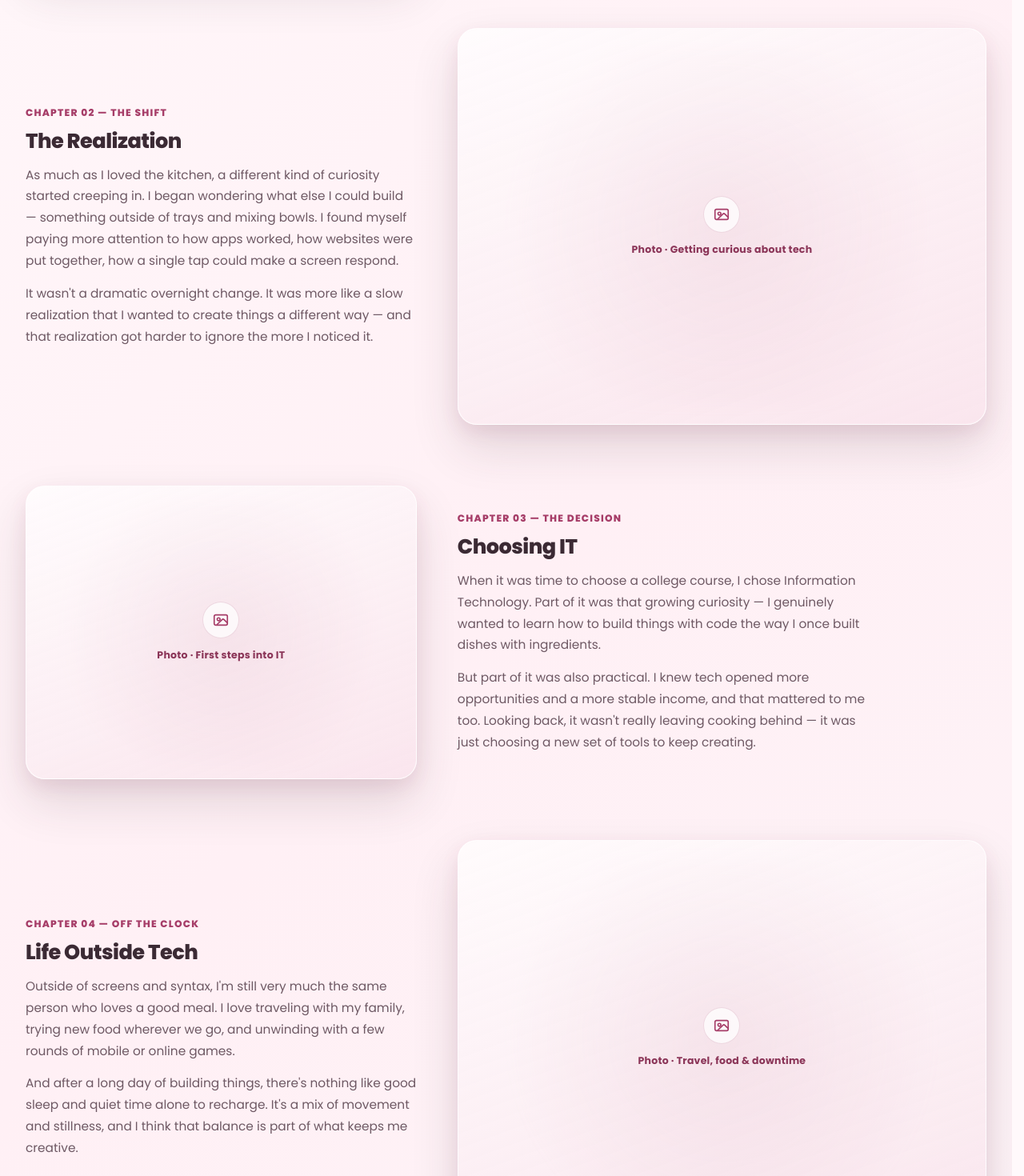
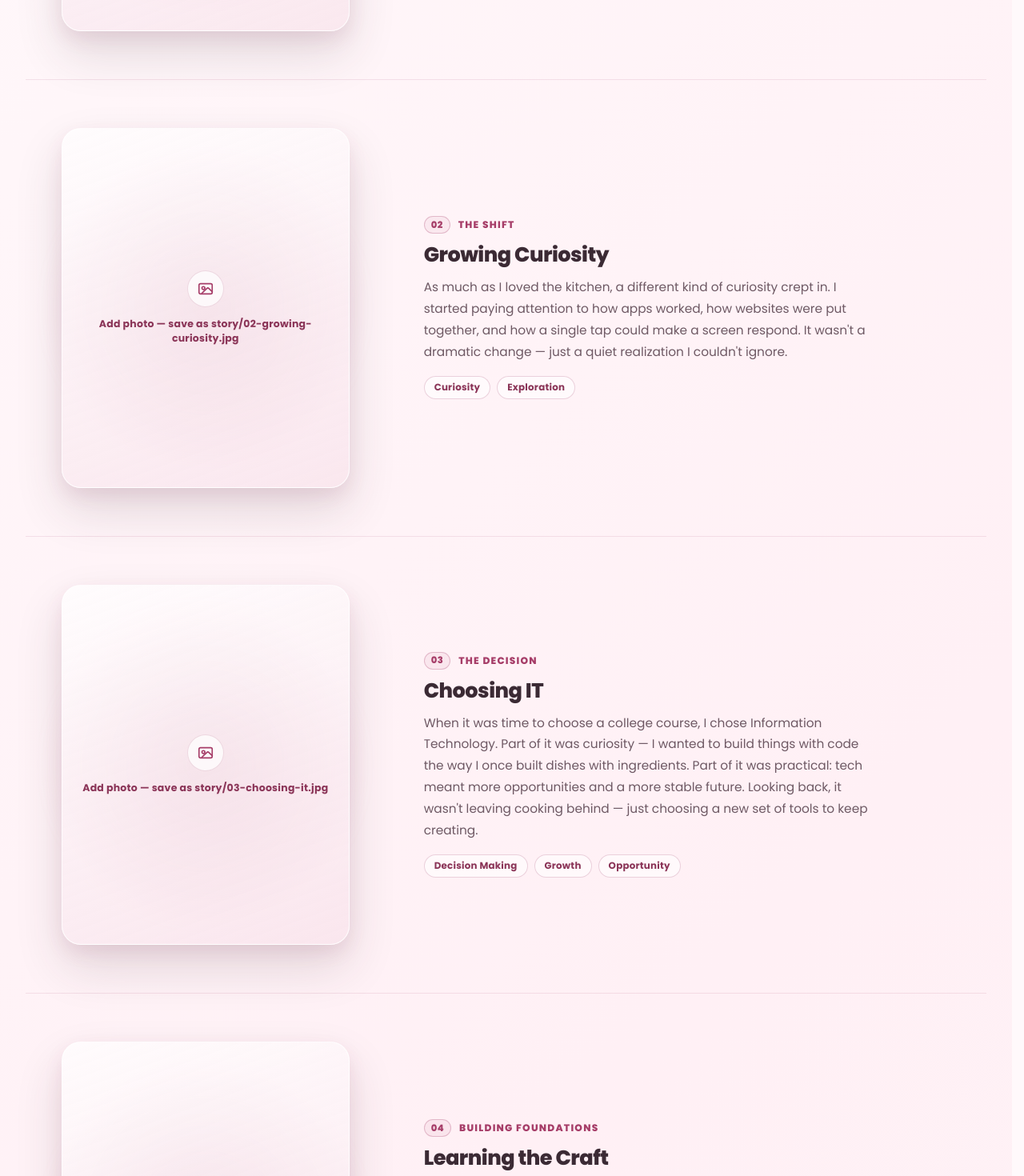
Before and after one commit to FatimaKlye/fatima-sierra-portfolio, a Next.js app: page /about in a window 1280 px wide. Shown: the part 800-2270 px from the top of the page at 80% size. Built offline with nearby package versions, Linux system fonts and the light colour scheme.

Commit message:
Redesign cooking to coding career story timeline

```diff
--- a/app/about/AboutPage.module.css
+++ b/app/about/AboutPage.module.css
@@ -60,23 +60,22 @@
 .storyChapterList {
   display: flex;
   flex-direction: column;
-  gap: clamp(48px, 6vw, 76px);
-  margin-top: 48px;
+  gap: clamp(40px, 5vw, 60px);
+  margin-top: 44px;
 }
 
 .storyChapter {
   display: grid;
-  grid-template-columns: minmax(0, 0.85fr) minmax(0, 1.15fr);
+  grid-template-columns: minmax(0, 0.78fr) minmax(0, 1.22fr);
   align-items: center;
-  gap: clamp(28px, 4vw, 56px);
+  gap: clamp(28px, 4vw, 48px);
+  padding-bottom: clamp(40px, 5vw, 60px);
+  border-bottom: 1px solid rgba(166, 61, 104, 0.12);
 }
 
-.storyChapterReverse .storyImageWrap {
-  order: 2;
-}
-
-.storyChapterReverse .storyTextWrap {
-  order: 1;
+.storyChapter:last-child {
+  padding-bottom: 0;
+  border-bottom: none;
 }
 
 .storyImageWrap {
@@ -101,17 +100,32 @@
   position: relative;
   z-index: 1;
   overflow: hidden;
-  aspect-ratio: 4 / 3;
+  aspect-ratio: 4 / 5;
+  max-width: 360px;
+  margin: 0 auto;
   border: 1px solid rgba(255, 255, 255, 0.8);
   border-radius: 24px;
   background: linear-gradient(160deg, rgba(255, 255, 255, 0.7), rgba(246, 221, 231, 0.55));
   box-shadow:
     0 28px 60px rgba(59, 42, 52, 0.14),
     0 10px 22px rgba(166, 61, 104, 0.1);
+  transition: box-shadow 0.35s ease, transform 0.35s ease;
+}
+
+.storyImageWrap:hover .storyImageFrame {
+  transform: translateY(-4px);
+  box-shadow:
+    0 34px 68px rgba(59, 42, 52, 0.18),
+    0 14px 26px rgba(166, 61, 104, 0.14);
 }
 
 .storyImage {
   object-fit: cover;
+  transition: transform 0.5s ease;
+}
+
+.storyImageWrap:hover .storyImage {
+  transform: scale(1.045);
 }
 
 .storyImagePlaceholder {
@@ -150,11 +164,34 @@
 }
 
 .storyTextWrap {
-  max-width: 520px;
+  max-width: 560px;
+}
+
+.storyChapterMeta {
+  display: flex;
+  align-items: center;
+  gap: 10px;
+  margin: 0 0 10px;
+}
+
+.storyChapterNumber {
+  display: inline-flex;
+  align-items: center;
+  justify-content: center;
+  min-width: 30px;
+  height: 22px;
+  padding: 0 8px;
+  border: 1px solid rgba(166, 61, 104, 0.28);
+  border-radius: 999px;
+  color: var(--color-primary);
+  font-size: 0.72rem;
+  font-weight: 800;
+  letter-spacing: 0.04em;
+  background: rgba(166, 61, 104, 0.06);
 }
 
 .storyKicker {
-  margin: 0 0 10px;
+  margin: 0;
   color: var(--color-primary);
   font-size: 0.76rem;
   font-weight: 800;
@@ -163,7 +200,7 @@
 }
 
 .storyChapterTitle {
-  margin: 0 0 14px;
+  margin: 0 0 12px;
   color: var(--color-text-primary);
   font-size: clamp(1.35rem, 2vw, 1.7rem);
   font-weight: 800;
@@ -172,14 +209,30 @@
 }
 
 .storyParagraph {
-  margin: 0 0 14px;
+  margin: 0 0 16px;
   color: var(--color-text-muted);
   font-size: 0.96rem;
   line-height: 1.75;
 }
 
-.storyParagraph:last-child {
-  margin-bottom: 0;
+.storyTagList {
+  display: flex;
+  flex-wrap: wrap;
+  gap: 8px;
+  margin: 0;
+  padding: 0;
+  list-style: none;
+}
+
+.storyTag {
+  padding: 5px 12px;
+  border: 1px solid rgba(166, 61, 104, 0.22);
+  border-radius: 999px;
+  color: var(--color-primary-hover);
+  font-size: 0.74rem;
+  font-weight: 700;
+  letter-spacing: 0.02em;
+  background: rgba(255, 255, 255, 0.6);
 }
 
 .storyClosing {
@@ -841,17 +894,12 @@
     grid-template-columns: 1fr;
   }
 
-  .storyChapterReverse .storyImageWrap,
-  .storyChapterReverse .storyTextWrap {
-    order: initial;
-  }
-
   .storyTextWrap {
     max-width: none;
   }
 
   .storyImageFrame {
-    aspect-ratio: 16 / 10;
+    max-width: 320px;
   }
 }
 
@@ -905,6 +953,14 @@
     gap: 40px;
   }
 
+  .storyChapter {
+    padding-bottom: 32px;
+  }
+
+  .storyImageFrame {
+    max-width: 280px;
+  }
+
   .storyClosing {
     padding: 24px 22px;
     font-size: 0.98rem;
@@ -923,7 +979,9 @@
   .filterButton,
   .viewAllButton,
   .certLink,
-  .linkArrow {
+  .linkArrow,
+  .storyImageFrame,
+  .storyImage {
     transition: none;
   }
 
@@ -932,7 +990,9 @@
   .techChip:hover,
   .skillItemCompact:hover,
   .certCard:hover,
-  .recordCard:hover {
+  .recordCard:hover,
+  .storyImageWrap:hover .storyImageFrame,
+  .storyImageWrap:hover .storyImage {
     transform: none;
   }
 
--- a/components/about/MyStorySection.tsx
+++ b/components/about/MyStorySection.tsx
@@ -1,6 +1,13 @@
+import { existsSync } from "fs";
+import path from "path";
 import Image from "next/image";
 import { MY_STORY_CONTENT, STORY_CHAPTERS } from "./aboutData";
 import styles from "@/app/about/AboutPage.module.css";
+
+function hasImage(imagePath?: string) {
+  if (!imagePath) return false;
+  return existsSync(path.join(process.cwd(), "public", imagePath));
+}
 
 export default function MyStorySection() {
   return (
@@ -16,25 +23,24 @@ export default function MyStorySection() {
         </header>
 
         <div className={styles.storyChapterList}>
-          {STORY_CHAPTERS.map((chapter, index) => (
-            <article
-              key={chapter.id}
-              className={
-                index % 2 === 1
-                  ? `${styles.storyChapter} ${styles.storyChapterReverse}`
-                  : styles.storyChapter
-              }
-            >
+          {STORY_CHAPTERS.map((chapter) => {
+            const imageReady = hasImage(chapter.image);
+
+            return (
+              <article className={styles.storyChapter} key={chapter.id}>
                 <div className={styles.storyImageWrap}>
                   <div className={styles.storyImageGlow} aria-hidden="true" />
                   <div className={styles.storyImageFrame}>
-                  {chapter.image ? (
+                    {imageReady && chapter.image ? (
                       <Image
                         className={styles.storyImage}
                         src={chapter.image}
                         alt={chapter.imageAlt}
                         fill
-                      sizes="(max-width: 980px) 88vw, 42vw"
+                        sizes="(max-width: 980px) 88vw, 38vw"
+                        style={{
+                          objectPosition: chapter.imagePosition ?? "center",
+                        }}
                       />
                     ) : (
                       <div className={styles.storyImagePlaceholder}>
@@ -64,16 +70,25 @@ export default function MyStorySection() {
                 </div>
 
                 <div className={styles.storyTextWrap}>
-                <p className={styles.storyKicker}>{chapter.kicker}</p>
+                  <div className={styles.storyChapterMeta}>
+                    <span className={styles.storyChapterNumber} aria-hidden="true">
+                      {chapter.number}
+                    </span>
+                    <span className={styles.storyKicker}>{chapter.kicker}</span>
+                  </div>
                   <h3 className={styles.storyChapterTitle}>{chapter.title}</h3>
-                {chapter.paragraphs.map((paragraph) => (
-                  <p key={paragraph.slice(0, 24)} className={styles.storyParagraph}>
-                    {paragraph}
-                  </p>
+                  <p className={styles.storyParagraph}>{chapter.paragraph}</p>
+                  <ul className={styles.storyTagList}>
+                    {chapter.tags.map((tag) => (
+                      <li key={tag} className={styles.storyTag}>
+                        {tag}
+                      </li>
                     ))}
+                  </ul>
                 </div>
               </article>
-          ))}
+            );
+          })}
         </div>
 
         <p className={styles.storyClosing}>“{MY_STORY_CONTENT.closing}”</p>
--- a/components/about/aboutData.ts
+++ b/components/about/aboutData.ts
@@ -27,12 +27,21 @@ export const HERO_CONTENT = {
 
 export type StoryChapter = {
   id: string;
+  number: string;
   kicker: string;
   title: string;
-  paragraphs: string[];
+  paragraph: string;
+  tags: string[];
   imageAlt: string;
   imagePlaceholderLabel: string;
+  /**
+   * Path under /public. The file does not need to exist yet — MyStorySection
+   * checks the filesystem and falls back to a labeled placeholder until it
+   * does. Drop a real photo at this exact path and it appears automatically,
+   * no code changes needed.
+   */
   image?: string;
+  imagePosition?: string;
 };
 
 export const MY_STORY_CONTENT = {
@@ -48,47 +57,75 @@ export const MY_STORY_CONTENT = {
 export const STORY_CHAPTERS: StoryChapter[] = [
   {
     id: "where-it-started",
-    kicker: "Chapter 01 — Home Economics",
+    number: "01",
+    kicker: "Home Economics",
     title: "Where It Started",
-    paragraphs: [
-      "Long before laptops and code editors, my hands were busy with flour, knives, and recipe cards. I took Home Economics before college, and I genuinely loved it — there was something so satisfying about following a process step by step and watching it turn into something real, something people could actually enjoy.",
-      "Cooking taught me patience, precision, and the quiet joy of creating something from scratch. I didn't know it yet, but those were the exact same habits I'd need later on.",
-    ],
-    imageAlt: "Photo from Fatima's Home Economics days, cooking and preparing dishes",
-    imagePlaceholderLabel: "Photo · Home Economics days",
+    paragraph:
+      "Long before code editors, my hands were busy with flour, knives, and recipe cards. I took Home Economics before college and loved following a process step by step until it became something real. Cooking taught me patience, precision, and the quiet satisfaction of building something from scratch — habits I'd need again later.",
+    tags: ["Creativity", "Patience", "Craft"],
+    imageAlt: "Fatima cooking and preparing dishes during her Home Economics days",
+    imagePlaceholderLabel: "Add photo — save as story/01-where-it-started.jpg",
+    image: "/assets/about/story/01-where-it-started.jpg",
   },
   {
     id: "the-realization",
-    kicker: "Chapter 02 — The Shift",
-    title: "The Realization",
-    paragraphs: [
-      "As much as I loved the kitchen, a different kind of curiosity started creeping in. I began wondering what else I could build — something outside of trays and mixing bowls. I found myself paying more attention to how apps worked, how websites were put together, how a single tap could make a screen respond.",
-      "It wasn't a dramatic overnight change. It was more like a slow realization that I wanted to create things a different way — and that realization got harder to ignore the more I noticed it.",
-    ],
-    imageAlt: "Photo capturing Fatima's early curiosity about technology",
-    imagePlaceholderLabel: "Photo · Getting curious about tech",
+    number: "02",
+    kicker: "The Shift",
+    title: "Growing Curiosity",
+    paragraph:
+      "As much as I loved the kitchen, a different kind of curiosity crept in. I started paying attention to how apps worked, how websites were put together, and how a single tap could make a screen respond. It wasn't a dramatic change — just a quiet realization I couldn't ignore.",
+    tags: ["Curiosity", "Exploration"],
+    imageAlt: "Fatima exploring apps and websites, the early spark of her interest in tech",
+    imagePlaceholderLabel: "Add photo — save as story/02-growing-curiosity.jpg",
+    image: "/assets/about/story/02-growing-curiosity.jpg",
   },
   {
     id: "choosing-it",
-    kicker: "Chapter 03 — The Decision",
+    number: "03",
+    kicker: "The Decision",
     title: "Choosing IT",
-    paragraphs: [
-      "When it was time to choose a college course, I chose Information Technology. Part of it was that growing curiosity — I genuinely wanted to learn how to build things with code the way I once built dishes with ingredients.",
-      "But part of it was also practical. I knew tech opened more opportunities and a more stable income, and that mattered to me too. Looking back, it wasn't really leaving cooking behind — it was just choosing a new set of tools to keep creating.",
-    ],
-    imageAlt: "Photo from Fatima's first steps into Information Technology",
-    imagePlaceholderLabel: "Photo · First steps into IT",
+    paragraph:
+      "When it was time to choose a college course, I chose Information Technology. Part of it was curiosity — I wanted to build things with code the way I once built dishes with ingredients. Part of it was practical: tech meant more opportunities and a more stable future. Looking back, it wasn't leaving cooking behind — just choosing a new set of tools to keep creating.",
+    tags: ["Decision Making", "Growth", "Opportunity"],
+    imageAlt: "Fatima at the start of her Information Technology studies",
+    imagePlaceholderLabel: "Add photo — save as story/03-choosing-it.jpg",
+    image: "/assets/about/story/03-choosing-it.jpg",
   },
   {
-    id: "life-outside-tech",
-    kicker: "Chapter 04 — Off the Clock",
-    title: "Life Outside Tech",
-    paragraphs: [
-      "Outside of screens and syntax, I'm still very much the same person who loves a good meal. I love traveling with my family, trying new food wherever we go, and unwinding with a few rounds of mobile or online games.",
-      "And after a long day of building things, there's nothing like good sleep and quiet time alone to recharge. It's a mix of movement and stillness, and I think that balance is part of what keeps me creative.",
-    ],
-    imageAlt: "Photo of Fatima enjoying travel, food, games, and downtime with family",
-    imagePlaceholderLabel: "Photo · Travel, food & downtime",
+    id: "learning-the-craft",
+    number: "04",
+    kicker: "Building Foundations",
+    title: "Learning the Craft",
+    paragraph:
+      "College brought Next.js, React, databases, and a lot of late nights figuring things out. I earned Dean's Lister honors, completed IT Specialist certifications in HTML & CSS and Databases, and kept showing up for workshops on UI/UX, cybersecurity, and cloud computing. Every course and certificate was another ingredient added to the recipe.",
+    tags: ["Growth", "Discipline", "Continuous Learning"],
+    imageAlt: "Fatima studying and building her Information Technology foundations",
+    imagePlaceholderLabel: "Add photo — save as story/04-learning-the-craft.jpg",
+    image: "/assets/about/story/04-learning-the-craft.jpg",
+  },
+  {
+    id: "building-projects",
+    number: "05",
+    kicker: "Turning Ideas Into Systems",
+    title: "Building Real Projects",
+    paragraph:
+      "Learning stopped being just theory once I started building — IGNIS SAFE's fire-safety web and mobile platforms, an ID tracking system for a campus office, and Beautiverse, a storefront for a beauty community. Each project meant designing real interfaces, connecting databases, and testing until things actually worked. It felt a lot like a recipe: plan it, build it, taste-test, adjust, repeat.",
+    tags: ["Problem Solving", "Collaboration", "Craftsmanship"],
+    imageAlt: "Fatima working on web and mobile application projects",
+    imagePlaceholderLabel: "Add photo — save as story/05-building-projects.jpg",
+    image: "/assets/about/story/05-building-projects.jpg",
+  },
+  {
+    id: "where-i-am-now",
+    number: "06",
+    kicker: "Today",
+    title: "Where I Am Now",
+    paragraph:
+      "Today, I'm a Web & Mobile Application Developer building responsive apps with Next.js, React, and Flutter — from interface design to database integration and testing. The same patience I learned in the kitchen still shows up in how I debug and build: step by step, until it works. I'm looking for opportunities where I can keep growing, keep building, and keep making something good.",
+    tags: ["Growth", "Purpose", "Technology"],
+    imageAlt: "Fatima today, working as a web and mobile application developer",
+    imagePlaceholderLabel: "Add photo — save as story/06-where-i-am-now.jpg",
+    image: "/assets/about/story/06-where-i-am-now.jpg",
   },
 ];
 
```
Lines whose indentation alone changed are shown as unchanged.
